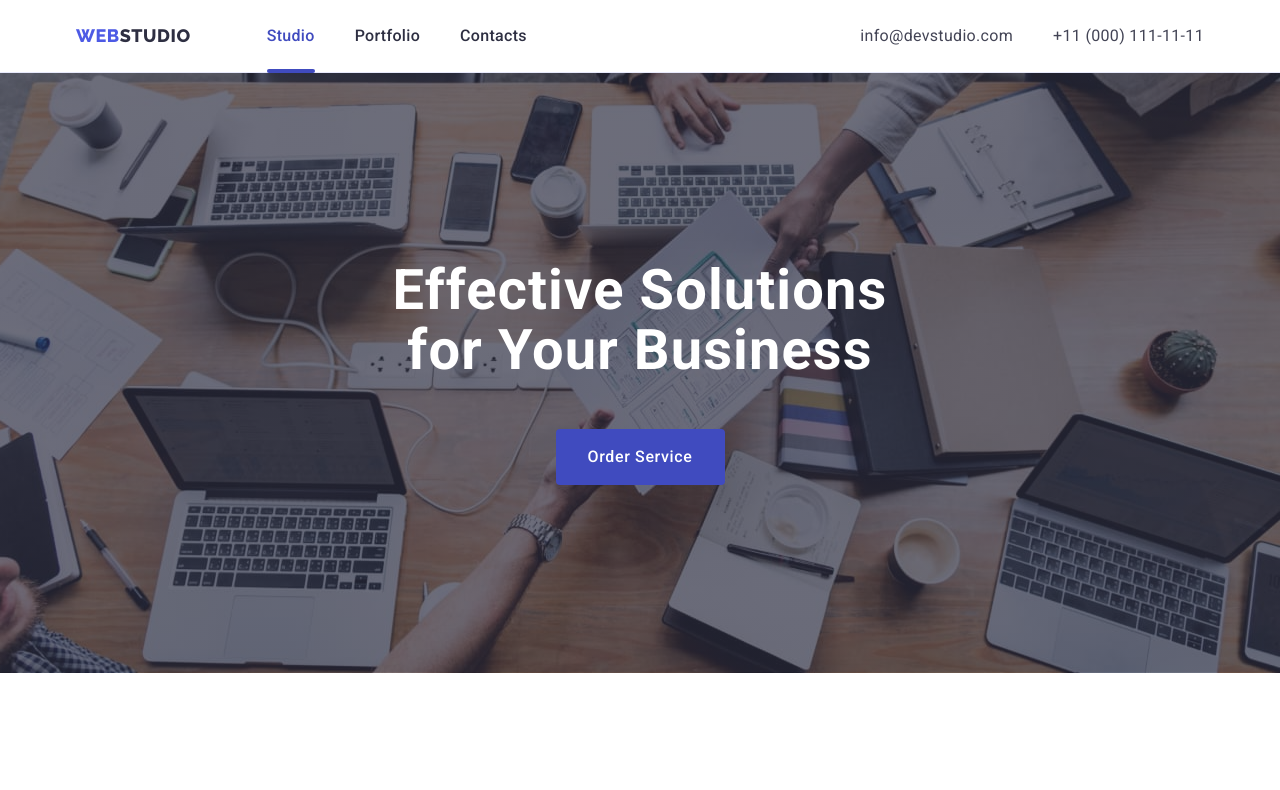
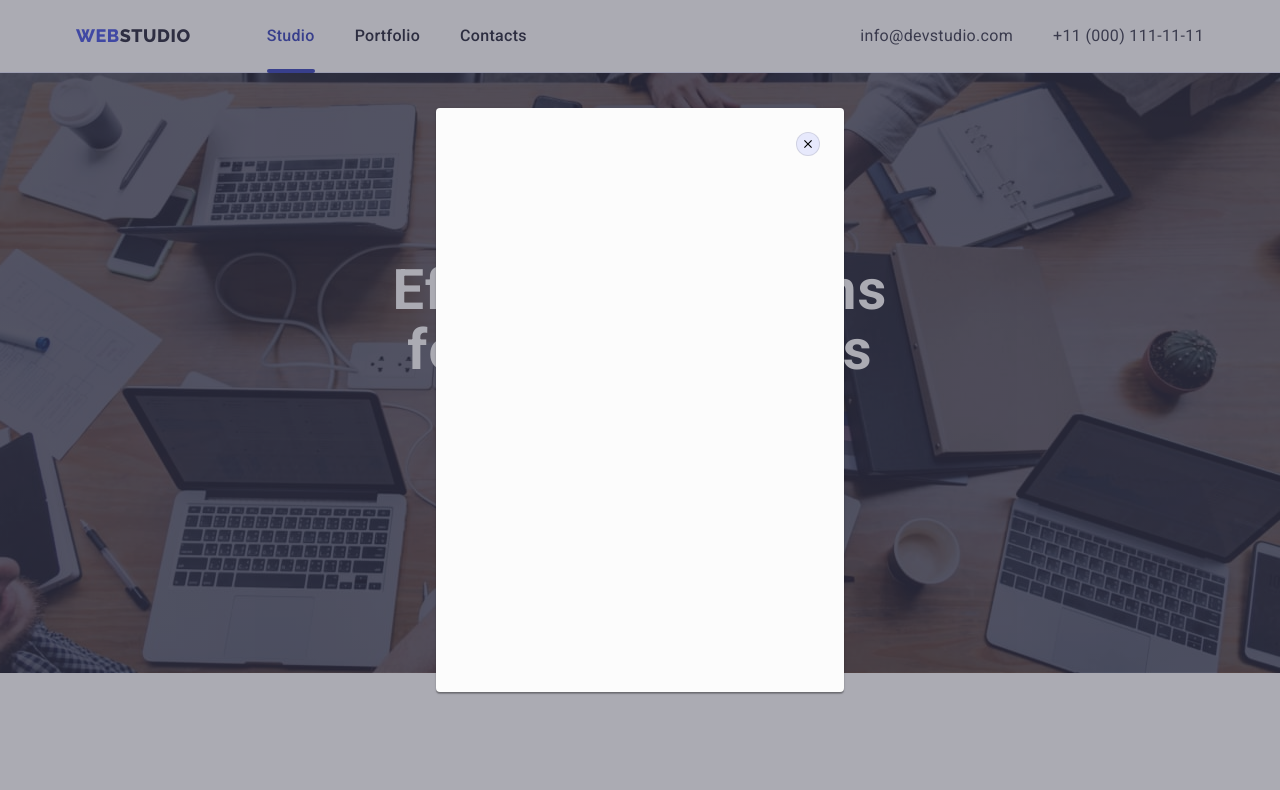
Before and after one commit to idnol/goit-markup-hw-05, a plain HTML site: page index.html in a window 1280 px wide. Both pictures are taken after a click on the button "Order Service". Shown: the top 790 px of the page. Drawn offline with nearby package versions, Linux system fonts and the light colour scheme.

Commit message:
add modal window

```diff
--- a/css/style.css
+++ b/css/style.css
@@ -49,6 +49,11 @@ ul
     display: flex;
     margin: 0;
     padding: 0;
+}
+.is-hidden {
+    opacity: 0;
+    visibility: hidden;
+    pointer-events: none;
 }
 img {
     display: block;
@@ -450,3 +455,55 @@ img {
 {
     background-color: #31d0aa;
 }
+.modal-wrapper {
+    position: fixed;
+    top: 0;
+    left: 0;
+    background-color: rgba(46, 47, 66, 0.4);
+    width: 100%;
+    height: 100%;
+    transition: opacity 250ms cubic-bezier(0.4, 0, 0.2, 1), visibility 250ms cubic-bezier(0.4, 0, 0.2, 1);
+}
+.modal {
+    position: absolute;
+    top: 50%;
+    left: 50%;
+    transform: translate(-50%, -50%) scale(1);
+    width: 408px;
+    min-height: 584px;
+    background: #fcfcfc;
+    box-shadow: 0 1px 1px rgba(0, 0, 0, 0.14), 0 1px 3px rgba(0, 0, 0, 0.12), 0 2px 1px rgba(0, 0, 0, 0.2);
+    border-radius: 4px;
+    transition: transform 250ms cubic-bezier(0.4, 0, 0.2, 1);
+}
+.modal-close {
+    position: absolute;
+    top: 24px;
+    right: 24px;
+    width: 24px;
+    height: 24px;
+    border-radius: 50%;
+    display: flex;
+    align-items: center;
+    justify-content: center;
+    background-color: #e7e9fc;
+    border: 1px solid rgba(0, 0, 0, 0.1);
+    padding: 0;
+    cursor: pointer;
+    transition: background-color 250ms cubic-bezier(0.4, 0, 0.2, 1), border 250ms cubic-bezier(0.4, 0, 0.2, 1);
+}
+.modal-close:hover,
+.modal-close:focus {
+    background-color: #404bbf;
+    border: none;
+}
+.modal-close svg {
+    width: 8px;
+    height: 8px;
+    transition: fill 250ms cubic-bezier(0.4, 0, 0.2, 1);
+}
+.modal-close:hover svg,
+.modal-close:focus svg
+{
+    fill: #ffffff;
+}
--- a/index.html
+++ b/index.html
@@ -352,6 +352,15 @@
             </div>
         </div>
     </footer>
+    <div class="modal-wrapper is-hidden" data-modal>
+        <div class="modal">
+            <button type="button" class="modal-close" data-modal-close>
+                <svg class="modal-close__icon" width="8" height="8">
+                    <use href="./images/icon-set.svg#icon-close"></use>
+                </svg>
+            </button>
+        </div>
+    </div>
     <script src="./js/modal.js"></script>
 </body>
 </html>
```
Also changed, not shown: portfolio.html (+9 -0 lines), images/icon-set.svg (added).
